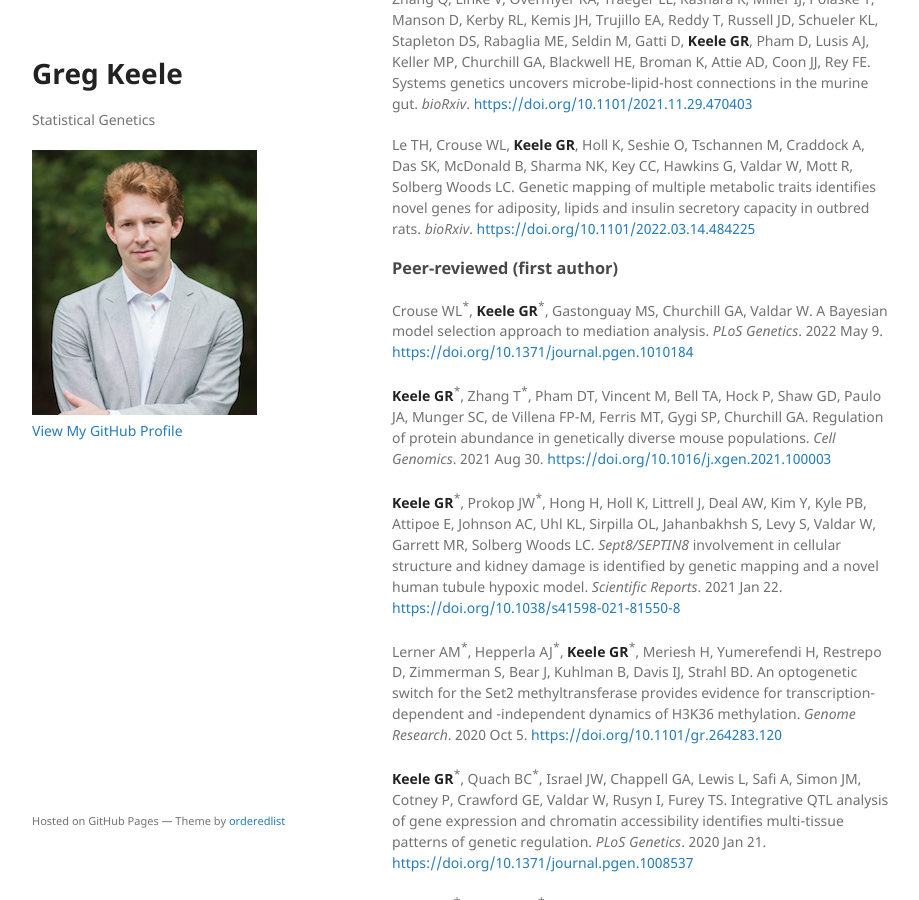
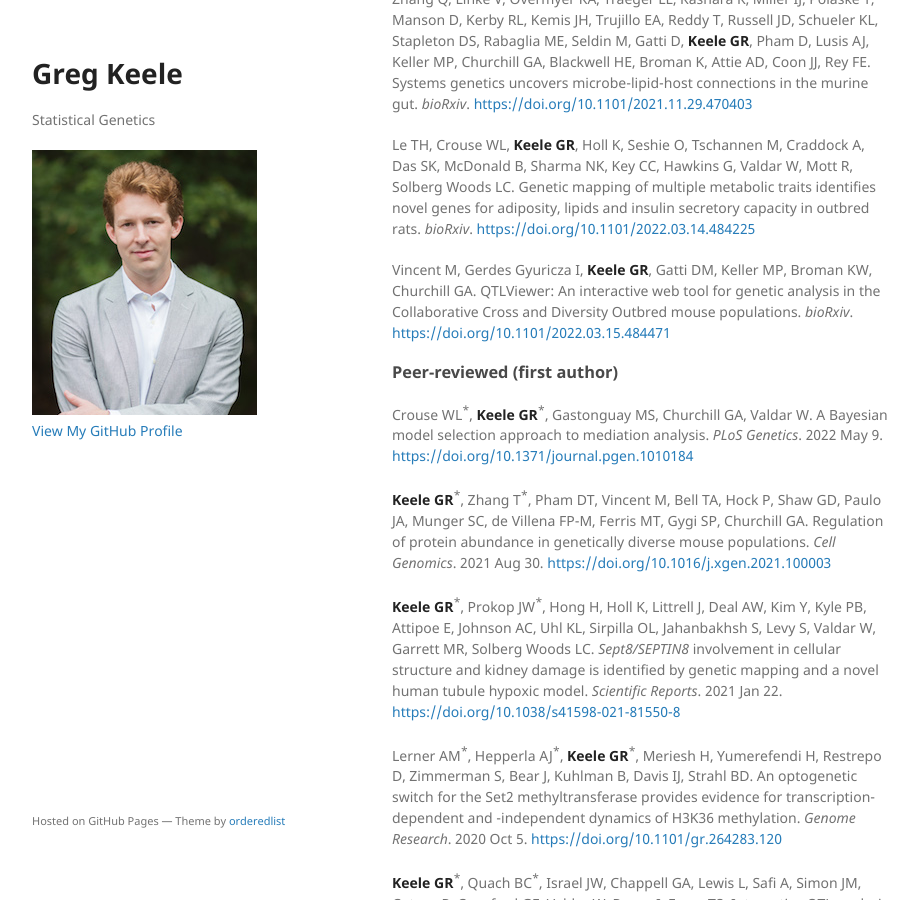
Before and after one commit to gkeele/gkeele.github.io, a Jekyll site: the page built from publications.md, in a window 1280 px wide and 900 px high, scrolled down 548 px. Shown: the whole window, without its empty margins (178-1097 px from the left). Built offline with Jekyll 4.4.1, drawn with Linux system fonts in a browser that asks for light colours; our own code applies the rules of GitHub Pages for plain Markdown files.

Commit message:
Added QTL Viewer paper

```diff
--- a/publications.md
+++ b/publications.md
@@ -18,6 +18,8 @@ Aydin S, Pham DT, Zhang T, **Keele GR**, Skelly DA, Pankratz M, Choi T, Gygi SP,
 Zhang Q, Linke V, Overmyer KA, Traeger LL, Kashara K, Miller IJ, Polaske T, Manson D, Kerby RL, Kemis JH, Trujillo EA, Reddy T, Russell JD, Schueler KL, Stapleton DS, Rabaglia ME, Seldin M, Gatti D, **Keele GR**, Pham D, Lusis AJ, Keller MP, Churchill GA, Blackwell HE, Broman K, Attie AD, Coon JJ, Rey FE. Systems genetics uncovers microbe-lipid-host connections in the murine gut. *bioRxiv*. [https://doi.org/10.1101/2021.11.29.470403](https://doi.org/10.1101/2021.11.29.470403)
 
 Le TH, Crouse WL, **Keele GR**, Holl K, Seshie O, Tschannen M, Craddock A, Das SK, McDonald B, Sharma NK, Key CC, Hawkins G, Valdar W, Mott R, Solberg Woods LC. Genetic mapping of multiple metabolic traits identifies novel genes for adiposity, lipids and insulin secretory capacity in outbred rats. *bioRxiv*. [https://doi.org/10.1101/2022.03.14.484225](https://doi.org/10.1101/2022.03.14.484225)
+
+Vincent M, Gerdes Gyuricza I, **Keele GR**, Gatti DM, Keller MP, Broman KW, Churchill GA. QTLViewer: An interactive web tool for genetic analysis in the Collaborative Cross and Diversity Outbred mouse populations. *bioRxiv*. [https://doi.org/10.1101/2022.03.15.484471](https://doi.org/10.1101/2022.03.15.484471)
 
 ### Peer-reviewed (first author)
 
```
